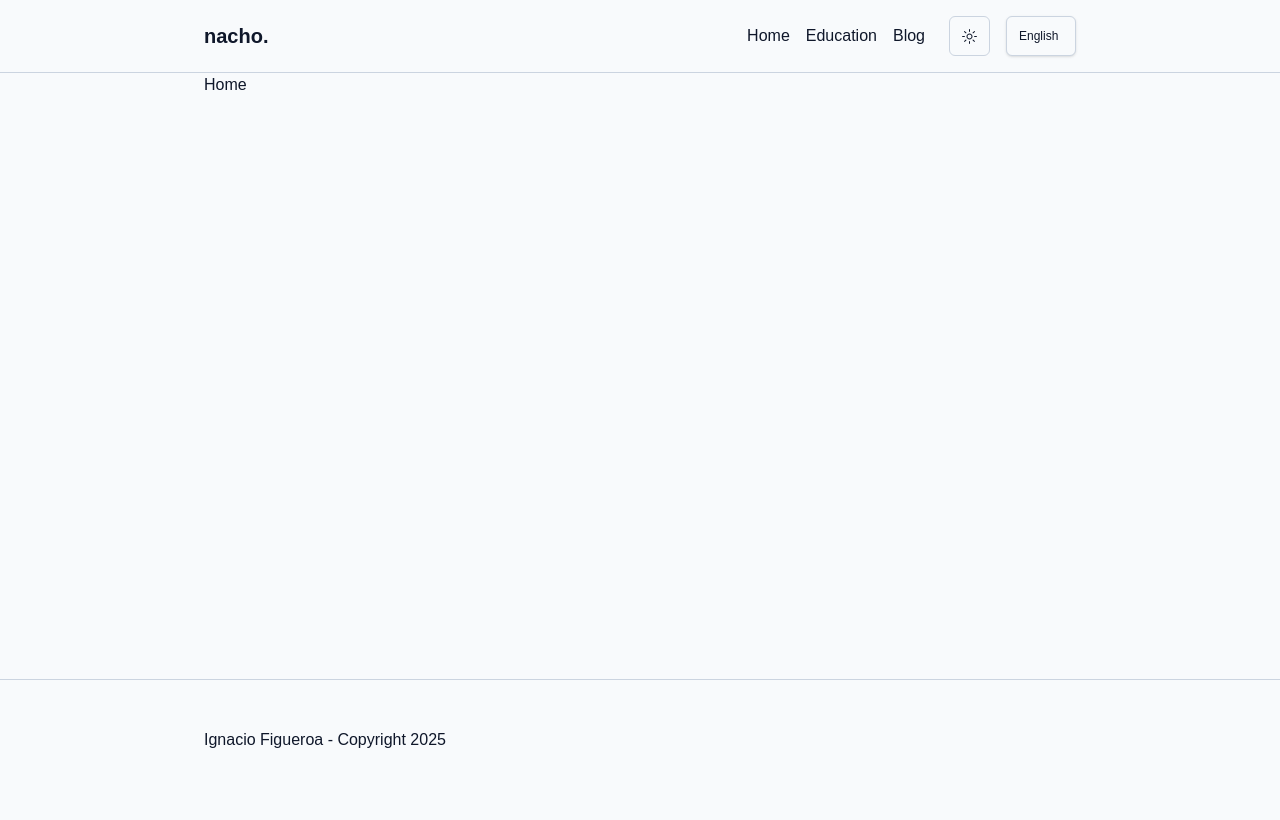
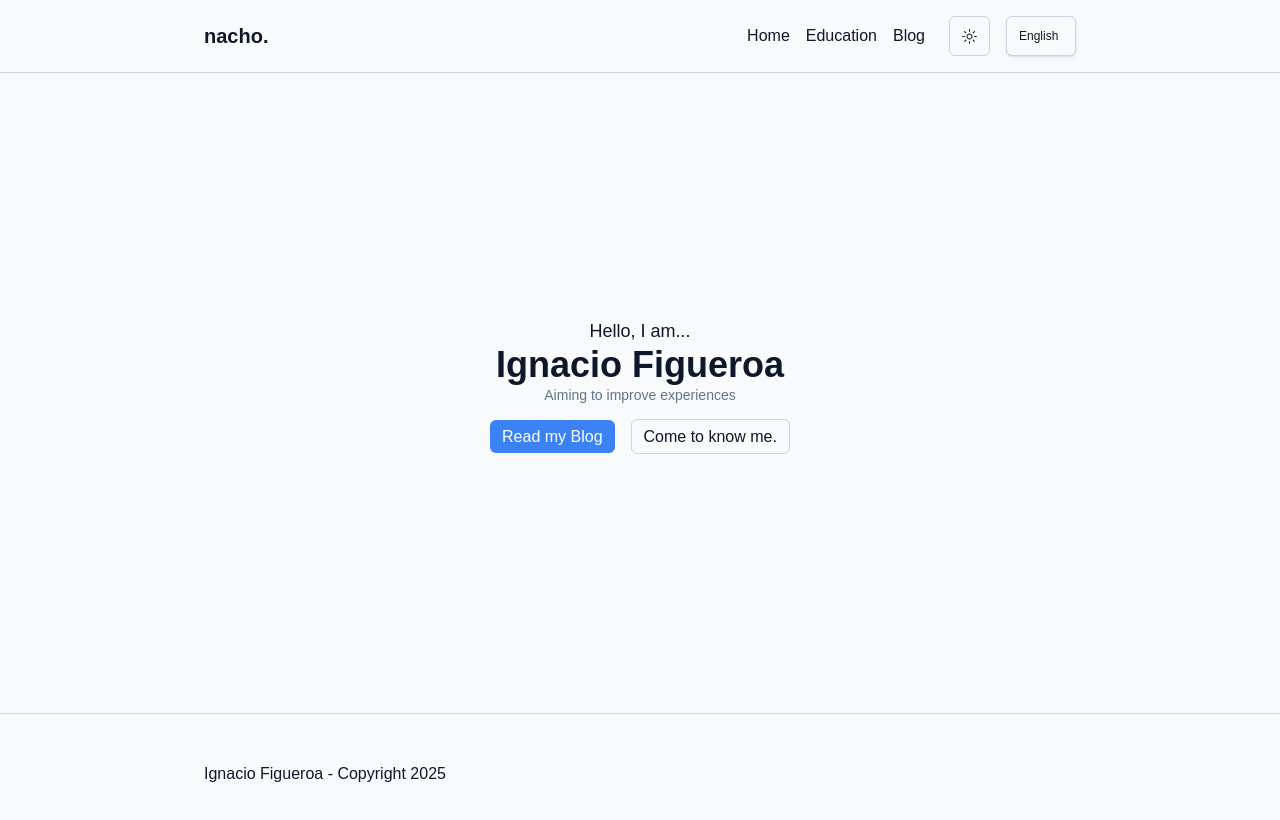
Before and after one commit to figueroaignacio/portfolio, a React (Vite) app: page / in a window 1280 px wide. Shown: the top 820 px of the page. Built offline with nearby package versions, Linux system fonts and the light colour scheme; a web font is replaced by a local one.

Commit message:
feat: add hero section

```diff
--- /dev/null
+++ b/src/i18n/en/sections.json
@@ -0,0 +1,11 @@
+{
+  "hero": {
+    "greeting": "Hello, I am...",
+    "subtitle": "Fullstack Developer",
+    "description": "Aiming to improve experiences",
+    "cta": {
+      "readMyBlog": "Read my Blog",
+      "knowMe": "Come to know me."
+    }
+  }
+}
--- /dev/null
+++ b/src/i18n/es/sections.json
@@ -0,0 +1,11 @@
+{
+  "hero": {
+    "greeting": "Hola, soy...",
+    "subtitle": "Desarrollador Fullstack",
+    "description": "Apuntando a mejorar experiencias.",
+    "cta": {
+      "readMyBlog": "Visita my blog",
+      "knowMe": "Conoceme"
+    }
+  }
+}
--- a/src/i18n/index.ts
+++ b/src/i18n/index.ts
@@ -2,7 +2,7 @@ import i18n from 'i18next';
 import LanguageDetector from 'i18next-browser-languagedetector';
 import { initReactI18next } from 'react-i18next';
 
-const namespaces = ['pages', 'ui'];
+const namespaces = ['pages', 'ui', 'sections'];
 
 i18n
   .use(LanguageDetector)
@@ -16,10 +16,12 @@ i18n
       en: {
         pages: await import('./en/pages.json'),
         ui: await import('./en/ui.json'),
+        sections: await import('./en/sections.json'),
       },
       es: {
         pages: await import('./es/pages.json'),
         ui: await import('./es/ui.json'),
+        sections: await import('./es/sections.json'),
       },
     },
   });
--- a/src/index.css
+++ b/src/index.css
@@ -91,11 +91,15 @@
   body {
     @apply bg-background text-foreground border-border;
   }
+
+  a {
+    @apply p-0;
+  }
 }
 
 @layer components {
   .btn {
-    @apply bg-primary text-secondary-foreground rounded-md px-3 py-2;
+    @apply bg-primary cursor-pointer rounded-md px-3 py-2 text-white;
   }
 
   .btn-outline {
--- a/src/pages/home.tsx
+++ b/src/pages/home.tsx
@@ -1,3 +1,9 @@
+import { Hero } from '@/sections/hero';
+
 export function HomePage() {
-  return <section>Home</section>;
+  return (
+    <div>
+      <Hero />
+    </div>
+  );
 }
--- /dev/null
+++ b/src/sections/hero.tsx
@@ -0,0 +1,37 @@
+// Hooks
+import { useTranslation } from 'react-i18next';
+
+// Components
+import { Link } from 'react-router';
+
+export function Hero() {
+  const { t } = useTranslation('sections');
+
+  const ctas = [
+    {
+      label: t('hero.cta.readMyBlog'),
+      href: '/blog',
+      variant: 'btn',
+    },
+    {
+      label: t('hero.cta.knowMe'),
+      href: '#about',
+      variant: 'btn-outline',
+    },
+  ];
+
+  return (
+    <section className="flex min-h-[80dvh] flex-col items-center justify-center">
+      <span className="text-lg font-thin">{t('hero.greeting')}</span>
+      <h1 className="text-2xl font-bold lg:text-4xl">Ignacio Figueroa</h1>
+      <p className="text-muted-foreground text-sm">{t('hero.description')}</p>
+      <div className="my-5 space-x-4">
+        {ctas.map((item) => (
+          <Link key={item.href} to={item.href} className={item.variant}>
+            {item.label}
+          </Link>
+        ))}
+      </div>
+    </section>
+  );
+}
```
